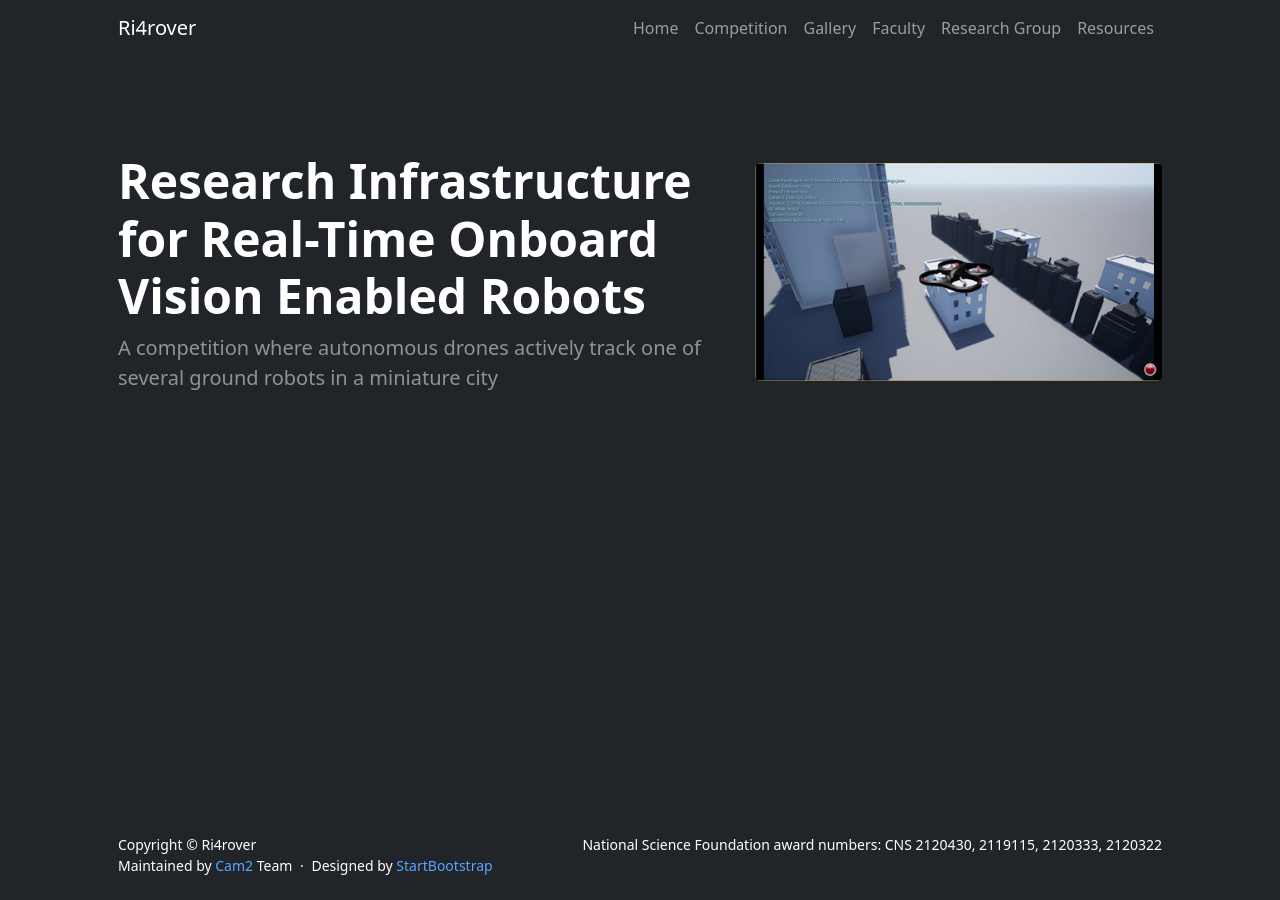
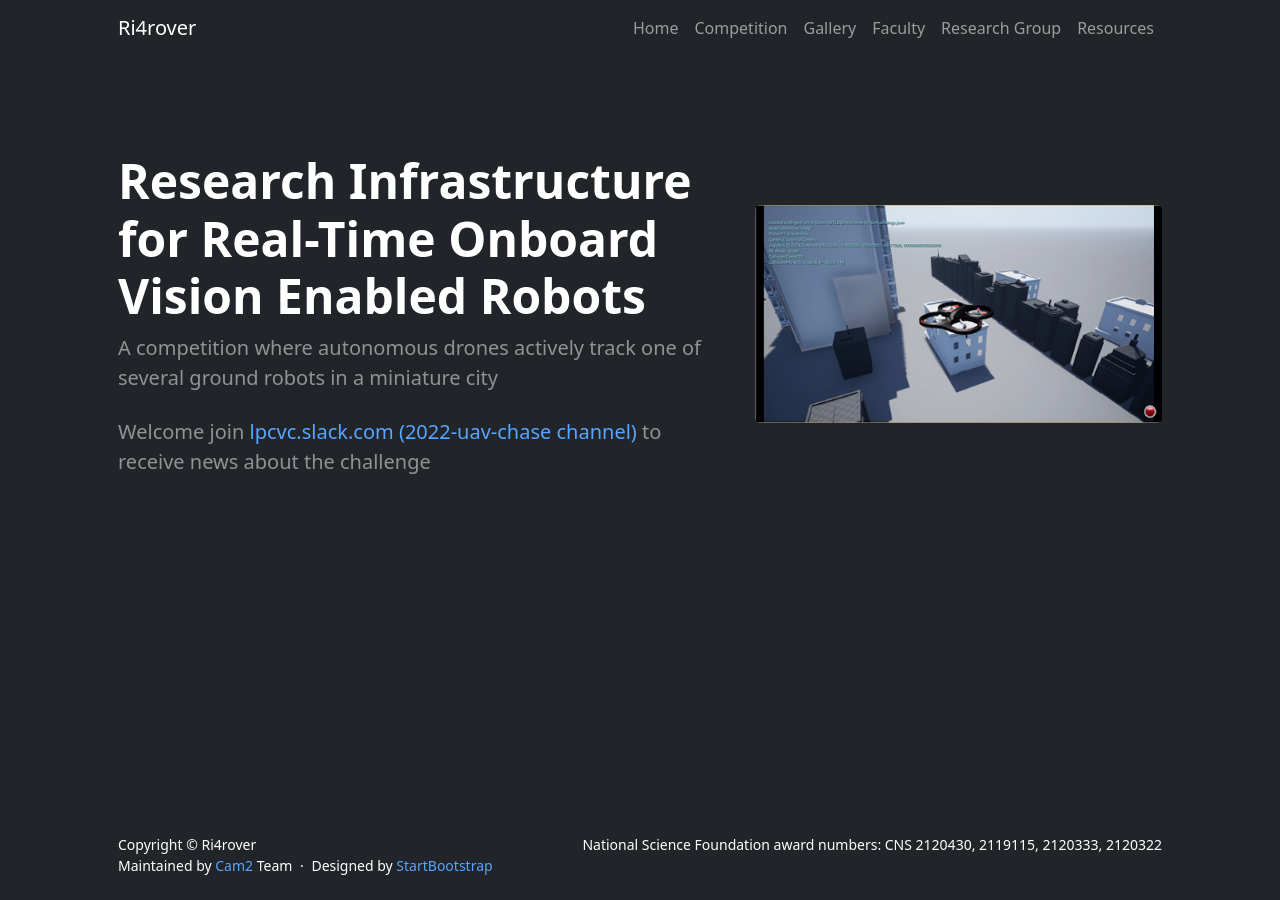
Before and after one commit to OliverQiang/Ri4rover, a Jekyll site: the page built from index.html, in a window 1280 px wide. Built offline with Jekyll 4.4.1, drawn with Linux system fonts in a browser that asks for light colours.

Commit message:
Update index.html

```diff
--- a/index.html
+++ b/index.html
@@ -15,6 +15,7 @@ redirect_from:
                 <div class="my-5 text-center text-xl-start">
                     <h1 class="display-5 fw-bolder text-white mb-2">Research Infrastructure for Real-Time Onboard Vision Enabled Robots</h1>
                     <p class="lead fw-normal text-white-50 mb-4">A competition where autonomous drones actively track one of several ground robots in a miniature city</p>
+                    <p class="lead fw-normal text-white-50 mb-4">Welcome join <a href="https://lpcvc.slack.com/">lpcvc.slack.com (2022-uav-chase channel)</a> to receive news about the challenge</p>
                 </div>
             </div>
             <div class="col-xl-5 col-xxl-6 d-none d-xl-block text-center"><img class="img-fluid rounded-3 my-5" src="assets/gallery/b.simulator demo.png" alt="..." /></div>
```
